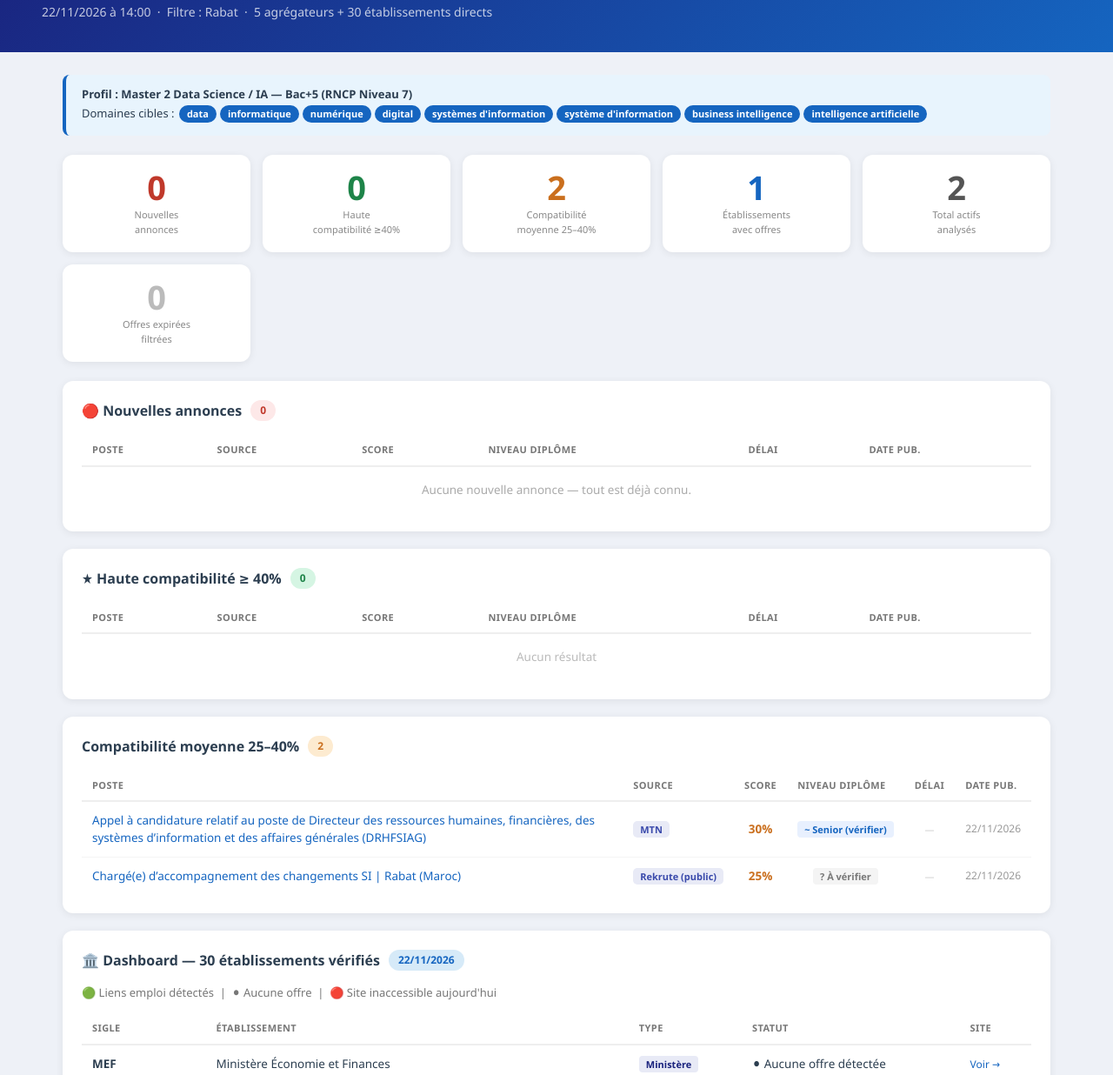
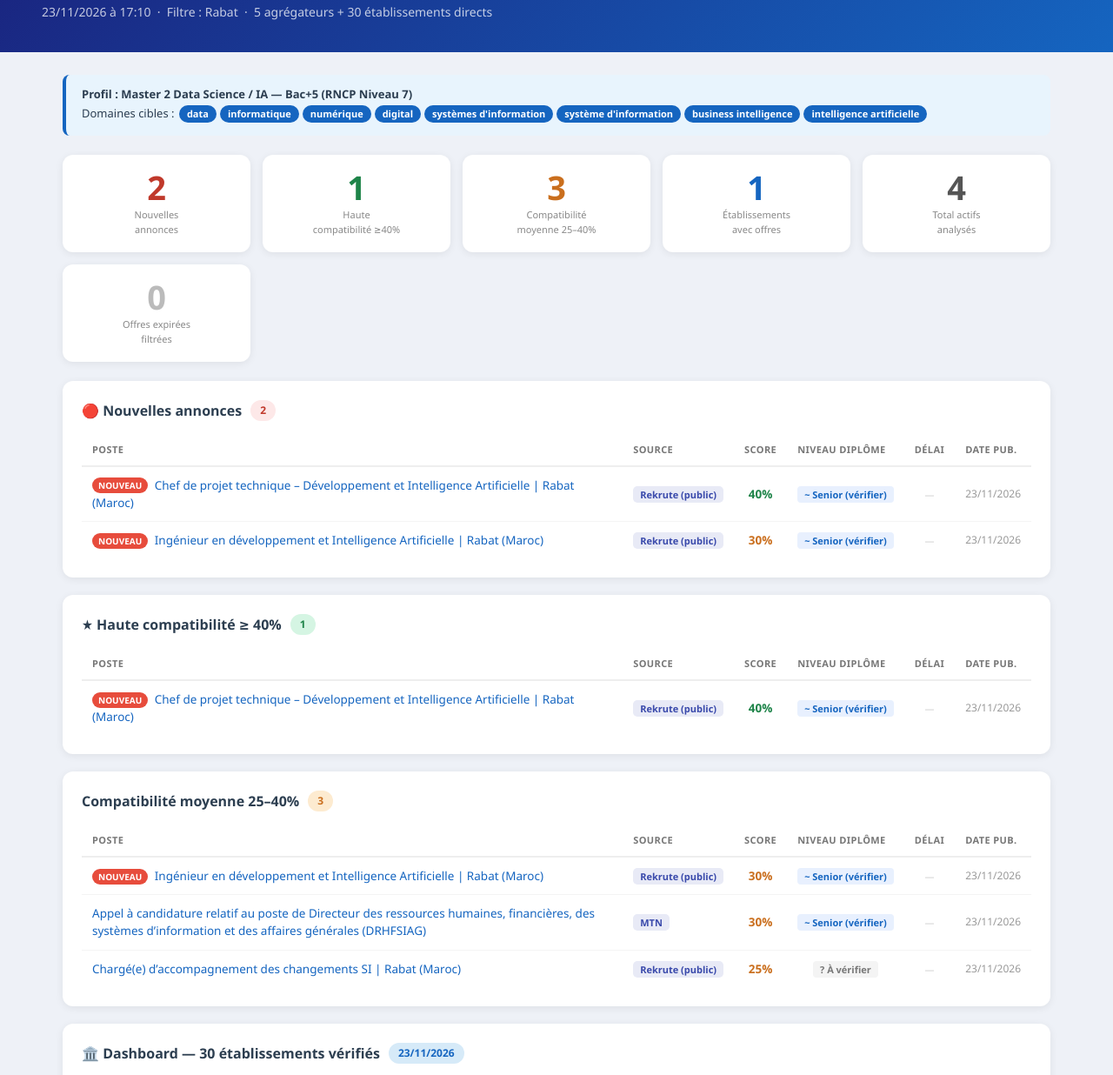
Before and after one commit to bayahamza/jobs, a plain HTML site: page docs/index.html in a window 1280 px wide. Shown: the part 72-1308 px from the top of the page at 87% size. Drawn offline with Linux system fonts and the light colour scheme.

Commit message:
📊 Rapport du 23/11/2026 17:10 [auto]

```diff
--- a/docs/index.html
+++ b/docs/index.html
@@ -2,7 +2,7 @@
 <html lang="fr">
 <head>
 <meta charset="UTF-8"><meta name="viewport" content="width=device-width,initial-scale=1">
-<title>Veille Concours Maroc — 22/11/2026 à 14:00</title>
+<title>Veille Concours Maroc — 23/11/2026 à 17:10</title>
 <style>
   *,*::before,*::after{box-sizing:border-box;margin:0;padding:0}
   body{font-family:'Segoe UI',Tahoma,sans-serif;background:#eef1f7;color:#2c3e50;line-height:1.5}
@@ -38,7 +38,7 @@
 <body>
 <div class="hero">
   <h1>Veille Concours Maroc — Hamza Bayahia</h1>
-  <p>22/11/2026 à 14:00 &nbsp;·&nbsp; Filtre : Rabat &nbsp;·&nbsp;
+  <p>23/11/2026 à 17:10 &nbsp;·&nbsp; Filtre : Rabat &nbsp;·&nbsp;
      5 agrégateurs + 30 établissements directs</p>
 </div>
 <div class="wrap">
@@ -47,44 +47,76 @@
     Domaines cibles : <span class="kw">data</span><span class="kw">informatique</span><span class="kw">numérique</span><span class="kw">digital</span><span class="kw">systèmes d'information</span><span class="kw">système d'information</span><span class="kw">business intelligence</span><span class="kw">intelligence artificielle</span>
   </div>
   <div class="cards">
-    <div class="card"><div class="num" style="color:#c0392b">0</div>
+    <div class="card"><div class="num" style="color:#c0392b">2</div>
       <div class="lbl">Nouvelles<br>annonces</div></div>
-    <div class="card"><div class="num" style="color:#1e8449">0</div>
+    <div class="card"><div class="num" style="color:#1e8449">1</div>
       <div class="lbl">Haute<br>compatibilité ≥40%</div></div>
-    <div class="card"><div class="num" style="color:#ca6f1e">2</div>
+    <div class="card"><div class="num" style="color:#ca6f1e">3</div>
       <div class="lbl">Compatibilité<br>moyenne 25–40%</div></div>
     <div class="card"><div class="num" style="color:#1565c0">1</div>
       <div class="lbl">Établissements<br>avec offres</div></div>
-    <div class="card"><div class="num" style="color:#555">2</div>
+    <div class="card"><div class="num" style="color:#555">4</div>
       <div class="lbl">Total actifs<br>analysés</div></div>
     <div class="card"><div class="num" style="color:#bbb">0</div>
       <div class="lbl">Offres expirées<br>filtrées</div></div>
   </div>
 
   <div class="section">
-    <h2>🔴 Nouvelles annonces <span class="pill pill-r">0</span></h2>
+    <h2>🔴 Nouvelles annonces <span class="pill pill-r">2</span></h2>
     <table><tr><th>Poste</th><th>Source</th><th>Score</th><th>Niveau diplôme</th><th>Délai</th><th>Date pub.</th></tr>
-    <tr><td colspan="6" style="color:#aaa;text-align:center;padding:16px">Aucune nouvelle annonce — tout est déjà connu.</td></tr>
+
+        <tr>
+          <td><span class="badge-new">NOUVEAU</span> <a href="https://www.rekrute.com/offre-emploi-chef-de-projet-technique-developpement-et-intelligence-artificielle-recrutement-cdg-rabat-188755.html?#matching4K" target="_blank">Chef de projet technique – Développement et Intelligence Artificielle | Rabat (Maroc)</a></td>
+          <td><span class="src">Rekrute (public)</span></td>
+          <td style="text-align:center"><span style="color:#1e8449;font-weight:700">40%</span></td>
+          <td style="text-align:center"><span style="background:#e8f0fe;color:#1565c0;padding:2px 8px;border-radius:4px;font-size:11px;font-weight:700;white-space:nowrap">&#126; Senior (v&eacute;rifier)</span></td>
+          <td style="text-align:center;white-space:nowrap"><span style="color:#ccc;font-size:11px">—</span></td>
+          <td style="color:#999;font-size:12px;white-space:nowrap">23/11/2026</td>
+        </tr>
+        <tr>
+          <td><span class="badge-new">NOUVEAU</span> <a href="https://www.rekrute.com/offre-emploi-ingenieur-en-developpement-et-intelligence-artificielle-recrutement-cdg-rabat-188756.html?#matching4K" target="_blank">Ingénieur en développement et Intelligence Artificielle | Rabat (Maroc)</a></td>
+          <td><span class="src">Rekrute (public)</span></td>
+          <td style="text-align:center"><span style="color:#ca6f1e;font-weight:700">30%</span></td>
+          <td style="text-align:center"><span style="background:#e8f0fe;color:#1565c0;padding:2px 8px;border-radius:4px;font-size:11px;font-weight:700;white-space:nowrap">&#126; Senior (v&eacute;rifier)</span></td>
+          <td style="text-align:center;white-space:nowrap"><span style="color:#ccc;font-size:11px">—</span></td>
+          <td style="color:#999;font-size:12px;white-space:nowrap">23/11/2026</td>
+        </tr>
     </table>
   </div>
 
   <div class="section">
-    <h2>★ Haute compatibilité ≥ 40% <span class="pill pill-g">0</span></h2>
+    <h2>★ Haute compatibilité ≥ 40% <span class="pill pill-g">1</span></h2>
     <table><tr><th>Poste</th><th>Source</th><th>Score</th><th>Niveau diplôme</th><th>Délai</th><th>Date pub.</th></tr>
-    <tr><td colspan="6" style="color:#bbb;text-align:center;padding:16px">Aucun résultat</td></tr></table>
+
+        <tr>
+          <td><span class="badge-new">NOUVEAU</span> <a href="https://www.rekrute.com/offre-emploi-chef-de-projet-technique-developpement-et-intelligence-artificielle-recrutement-cdg-rabat-188755.html?#matching4K" target="_blank">Chef de projet technique – Développement et Intelligence Artificielle | Rabat (Maroc)</a></td>
+          <td><span class="src">Rekrute (public)</span></td>
+          <td style="text-align:center"><span style="color:#1e8449;font-weight:700">40%</span></td>
+          <td style="text-align:center"><span style="background:#e8f0fe;color:#1565c0;padding:2px 8px;border-radius:4px;font-size:11px;font-weight:700;white-space:nowrap">&#126; Senior (v&eacute;rifier)</span></td>
+          <td style="text-align:center;white-space:nowrap"><span style="color:#ccc;font-size:11px">—</span></td>
+          <td style="color:#999;font-size:12px;white-space:nowrap">23/11/2026</td>
+        </tr></table>
   </div>
 
   <div class="section">
-    <h2>Compatibilité moyenne 25–40% <span class="pill pill-o">2</span></h2>
+    <h2>Compatibilité moyenne 25–40% <span class="pill pill-o">3</span></h2>
     <table><tr><th>Poste</th><th>Source</th><th>Score</th><th>Niveau diplôme</th><th>Délai</th><th>Date pub.</th></tr>
 
+        <tr>
+          <td><span class="badge-new">NOUVEAU</span> <a href="https://www.rekrute.com/offre-emploi-ingenieur-en-developpement-et-intelligence-artificielle-recrutement-cdg-rabat-188756.html?#matching4K" target="_blank">Ingénieur en développement et Intelligence Artificielle | Rabat (Maroc)</a></td>
+          <td><span class="src">Rekrute (public)</span></td>
+          <td style="text-align:center"><span style="color:#ca6f1e;font-weight:700">30%</span></td>
+          <td style="text-align:center"><span style="background:#e8f0fe;color:#1565c0;padding:2px 8px;border-radius:4px;font-size:11px;font-weight:700;white-space:nowrap">&#126; Senior (v&eacute;rifier)</span></td>
+          <td style="text-align:center;white-space:nowrap"><span style="color:#ccc;font-size:11px">—</span></td>
+          <td style="color:#999;font-size:12px;white-space:nowrap">23/11/2026</td>
+        </tr>
         <tr>
           <td><a href="https://mcinet.gov.ma/fr/content/appel-candidature-relatif-au-poste-de-directeur-des-ressources-humaines-financieres-des" target="_blank">Appel à candidature relatif au poste de Directeur des ressources humaines, financières, des systèmes d’information et des affaires générales (DRHFSIAG)</a></td>
           <td><span class="src">MTN</span></td>
           <td style="text-align:center"><span style="color:#ca6f1e;font-weight:700">30%</span></td>
           <td style="text-align:center"><span style="background:#e8f0fe;color:#1565c0;padding:2px 8px;border-radius:4px;font-size:11px;font-weight:700;white-space:nowrap">&#126; Senior (v&eacute;rifier)</span></td>
           <td style="text-align:center;white-space:nowrap"><span style="color:#ccc;font-size:11px">—</span></td>
-          <td style="color:#999;font-size:12px;white-space:nowrap">22/11/2026</td>
+          <td style="color:#999;font-size:12px;white-space:nowrap">23/11/2026</td>
         </tr>
         <tr>
           <td><a href="https://www.rekrute.com/offre-emploi-chargee-daccompagnement-des-changements-si-recrutement-fmps---fondation-marocaine-du-prescolaire-rabat-188692.html?#matching4K" target="_blank">Chargé(e) d’accompagnement des changements SI | Rabat (Maroc)</a></td>
@@ -92,13 +124,13 @@
           <td style="text-align:center"><span style="color:#ca6f1e;font-weight:700">25%</span></td>
           <td style="text-align:center"><span style="background:#f4f4f4;color:#777;padding:2px 8px;border-radius:4px;font-size:11px;font-weight:700;white-space:nowrap">? &Agrave; v&eacute;rifier</span></td>
           <td style="text-align:center;white-space:nowrap"><span style="color:#ccc;font-size:11px">—</span></td>
-          <td style="color:#999;font-size:12px;white-space:nowrap">22/11/2026</td>
+          <td style="color:#999;font-size:12px;white-space:nowrap">23/11/2026</td>
         </tr></table>
   </div>
 
   <div class="section">
     <h2>🏛️ Dashboard — 30 établissements vérifiés
-      <span class="pill pill-b">22/11/2026</span>
+      <span class="pill pill-b">23/11/2026</span>
     </h2>
     <p style="font-size:13px;color:#777;margin-bottom:14px">
       🟢 Liens emploi détectés &nbsp;|&nbsp; ⚫ Aucune offre &nbsp;|&nbsp; 🔴 Site inaccessible aujourd'hui
@@ -184,7 +216,7 @@
           <td><span style="background:#e8eaf6;color:#1a237e;padding:2px 8px;
               border-radius:4px;font-size:11px;font-weight:700">Ministère</span></td>
           <td>⚫ Aucune offre détectée</td>
-          <td><a href="https://www.justice.gov.ma/fr/ministere/emploi-et-concours.aspx" target="_blank" style="font-size:12px;color:#1565c0">Voir →</a></td>
+          <td><a href="https://www.justice.gov.ma/" target="_blank" style="font-size:12px;color:#1565c0">Voir →</a></td>
         </tr>
         <tr>
           <td><b>HCP</b></td>
@@ -364,7 +396,7 @@
           <td style="text-align:center"><span style="color:#ca6f1e;font-weight:700">30%</span></td>
           <td style="text-align:center"><span style="background:#e8f0fe;color:#1565c0;padding:2px 8px;border-radius:4px;font-size:11px;font-weight:700;white-space:nowrap">&#126; Senior (v&eacute;rifier)</span></td>
           <td style="text-align:center;white-space:nowrap"><span style="color:#ccc;font-size:11px">—</span></td>
-          <td style="color:#999;font-size:12px;white-space:nowrap">22/11/2026</td>
+          <td style="color:#999;font-size:12px;white-space:nowrap">23/11/2026</td>
         </tr>
       </table>
     </div>
@@ -373,7 +405,7 @@
     <h2>🌐 Détail agrégateurs</h2>
     <table style="max-width:500px">
       <tr><th>Site</th><th style="text-align:center">Résultats filtrés</th></tr>
-      <tr><td>concoursdemaroc.com</td><td style='text-align:center'><b>0</b></td></tr><tr><td>rekrute.com (Rabat/public)</td><td style='text-align:center'><b>1</b></td></tr><tr><td>MMSP / emploi-public.ma</td><td style='text-align:center'><b>0</b></td></tr><tr><td>marocannonces.com</td><td style='text-align:center'><b>0</b></td></tr><tr><td>indeed.ma</td><td style='text-align:center'><b>0</b></td></tr>
+      <tr><td>concoursdemaroc.com</td><td style='text-align:center'><b>0</b></td></tr><tr><td>rekrute.com (Rabat/public)</td><td style='text-align:center'><b>3</b></td></tr><tr><td>MMSP / emploi-public.ma</td><td style='text-align:center'><b>0</b></td></tr><tr><td>marocannonces.com</td><td style='text-align:center'><b>0</b></td></tr><tr><td>indeed.ma</td><td style='text-align:center'><b>0</b></td></tr>
     </table>
     <p style="font-size:12px;color:#aaa;margin-top:12px">
       Score minimum affiché : 25% &nbsp;|&nbsp;
@@ -382,5 +414,5 @@
     </p>
   </div>
 </div>
-<div class="footer">Concours Watcher v1.3 — 22/11/2026 à 14:00 — Hamza Bayahia</div>
+<div class="footer">Concours Watcher v1.3 — 23/11/2026 à 17:10 — Hamza Bayahia</div>
 </body></html>
--- a/rapports/seen_posts.json
+++ b/rapports/seen_posts.json
@@ -458,5 +458,7 @@
   "expert big data si ran | rabat (maroc)": "2026-11-11",
   "stagiaire maintenance informatique | rabat (maroc)": "2026-11-13",
   "chef de service facturation/pec oncologie | larache (maroc)": "2026-11-16",
-  "chef de service facturation/pec oncologie | khémisset (maroc)": "2026-11-16"
+  "chef de service facturation/pec oncologie | khémisset (maroc)": "2026-11-16",
+  "ingénieur en développement et intelligence artificielle | rabat (maroc)": "2026-11-23",
+  "chef de projet technique – développement et intelligence artificielle | rabat (m": "2026-11-23"
 }
```
